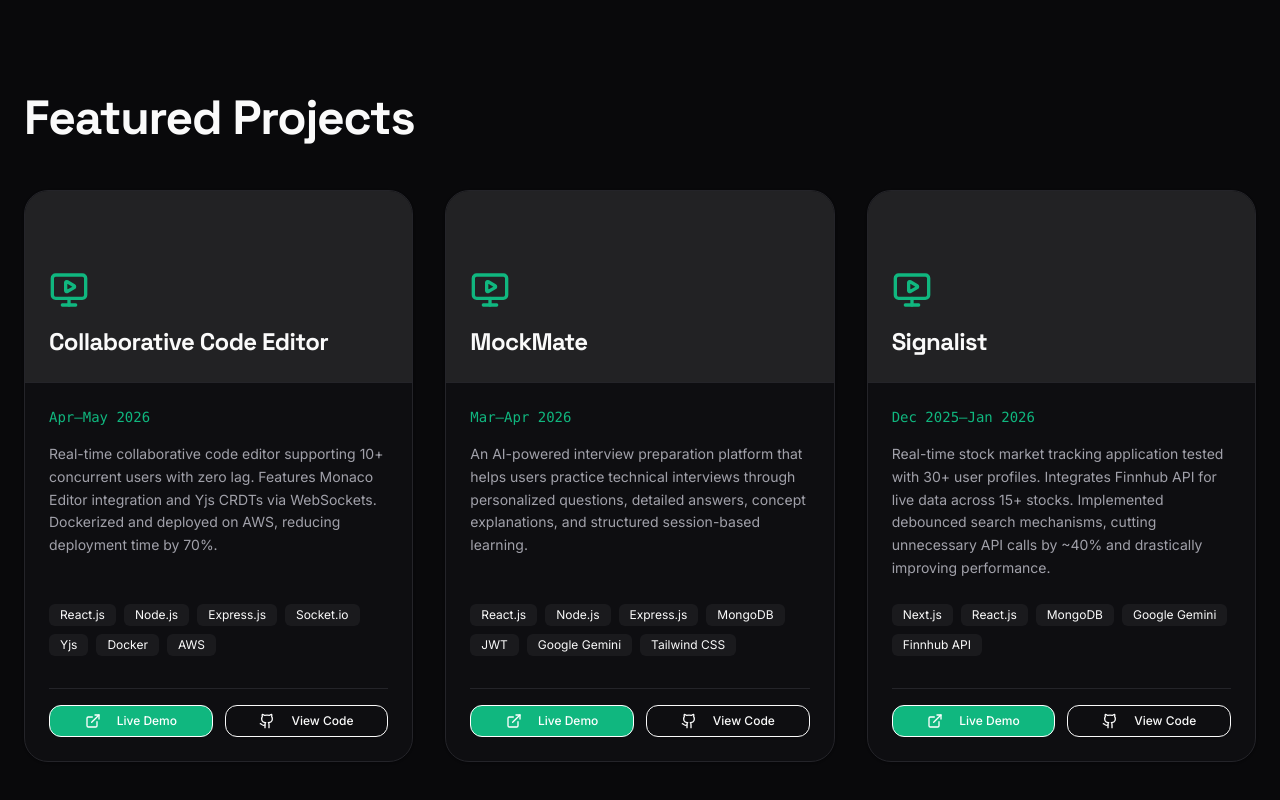
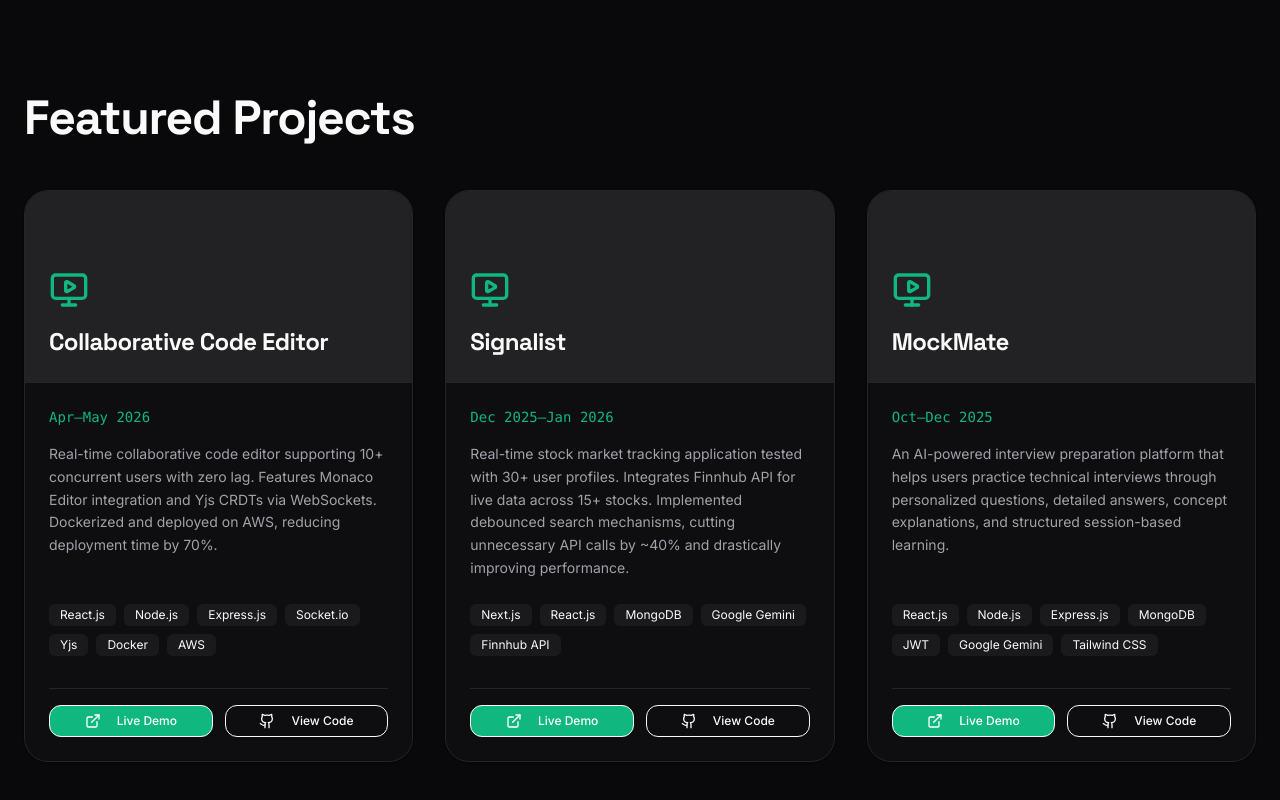
Before and after one commit to adwaidh007/Portfolio, a React (Vite) app: page / in a window 1280 px wide. Shown: the part 3410-4210 px from the top of the page. Built offline with nearby package versions, Linux system fonts and the light colour scheme.

Commit message:
Refactor project details: update MockMate entry with correct period and reposition in the list

```diff
--- a/src/components/sections/Projects.tsx
+++ b/src/components/sections/Projects.tsx
@@ -21,20 +21,20 @@ const projects = [
   //   github: "https://github.com/adwaidh007/Smart-Email-Assistant"
   // },
   {
-    title: "MockMate",
-    period: "Mar–Apr 2026",
-    description: "An AI-powered interview preparation platform that helps users practice technical interviews through personalized questions, detailed answers, concept explanations, and structured session-based learning.",
-    tech: ["React.js", "Node.js", "Express.js", "MongoDB", "JWT", "Google Gemini", "Tailwind CSS"],
-    github: "https://github.com/adwaidh007/MockMate",
-    live: "https://mock-mate-a.vercel.app"
-  },
-  {
     title: "Signalist",
     period: "Dec 2025–Jan 2026",
     description: "Real-time stock market tracking application tested with 30+ user profiles. Integrates Finnhub API for live data across 15+ stocks. Implemented debounced search mechanisms, cutting unnecessary API calls by ~40% and drastically improving performance.",
     tech: ["Next.js", "React.js", "MongoDB", "Google Gemini", "Finnhub API"],
     github: "https://github.com/Astrix3348/signalist_stock-tracker-app",
     live: "https://signalist-stock-tracker-app-lac.vercel.app/sign-in"
+  },
+  {
+    title: "MockMate",
+    period: "Oct–Dec 2025",
+    description: "An AI-powered interview preparation platform that helps users practice technical interviews through personalized questions, detailed answers, concept explanations, and structured session-based learning.",
+    tech: ["React.js", "Node.js", "Express.js", "MongoDB", "JWT", "Google Gemini", "Tailwind CSS"],
+    github: "https://github.com/adwaidh007/MockMate",
+    live: "https://mock-mate-a.vercel.app"
   }
 ];
 
```
